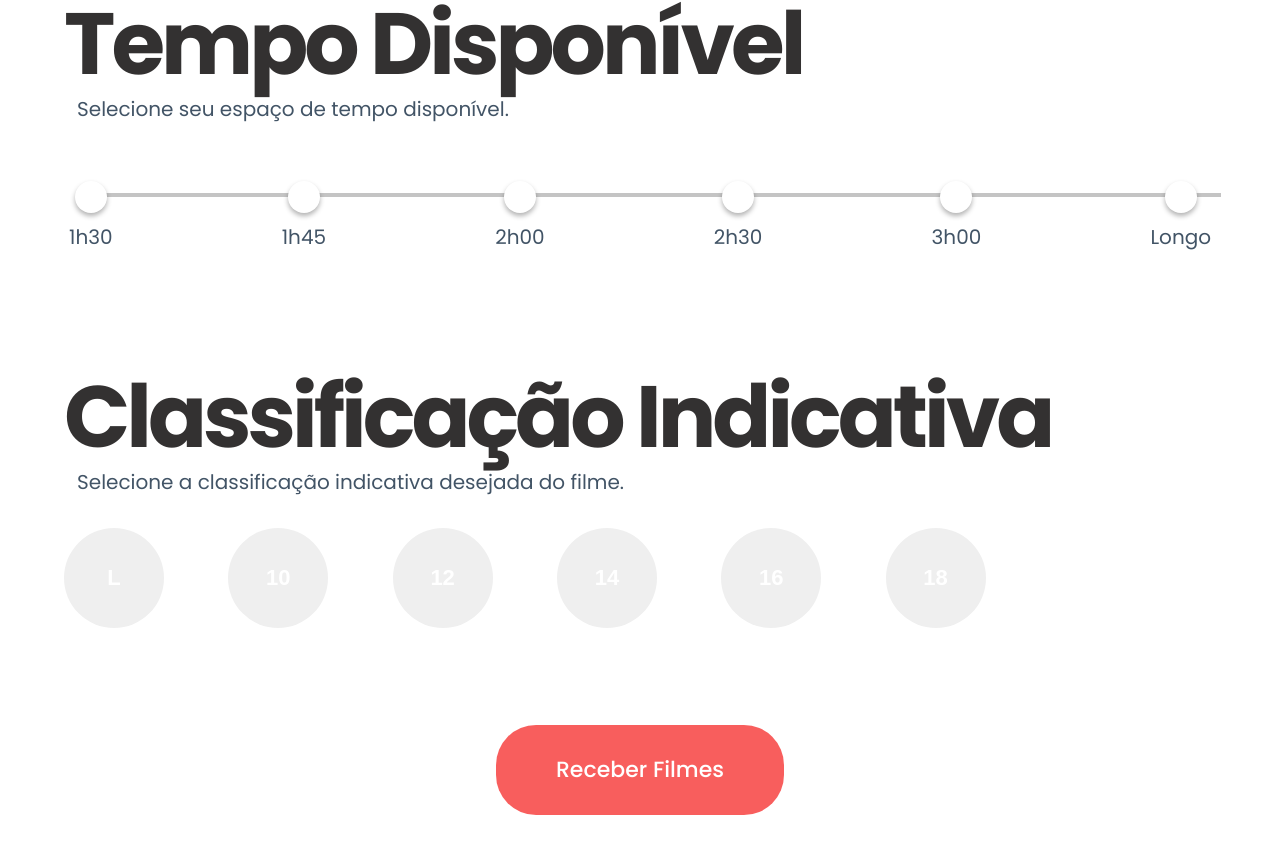
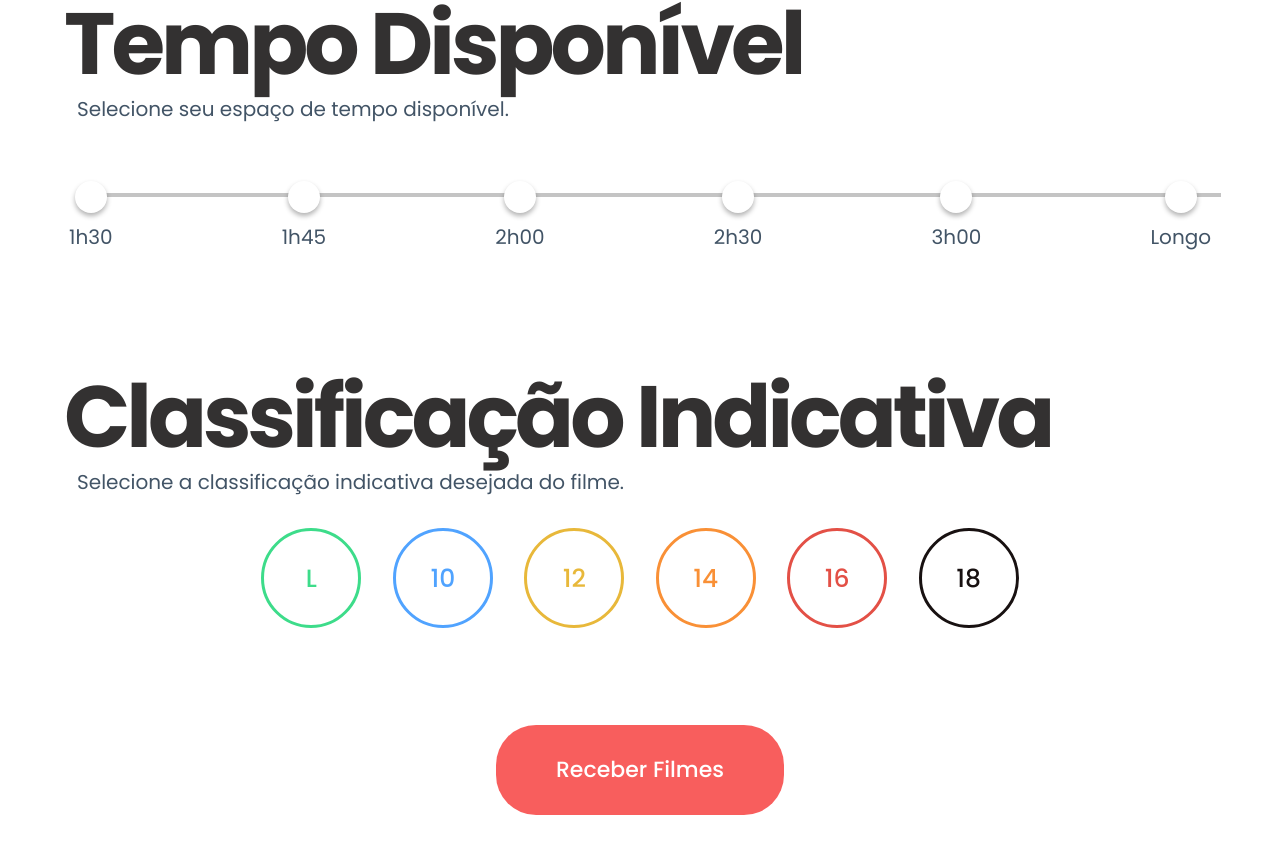
Before and after one commit to Labourguignonn/Desenvolvimento-software, a React (Vite) app in the folder Frontend/app/: page /filtros in a window 1280 px wide. Shown: the part 1011-1865 px from the top of the page. Built offline with nearby package versions, Linux system fonts and the light colour scheme.

Commit message:
Update FiltersPage.css

```diff
--- a/Frontend/app/src/pages/FiltersPage/FiltersPage.css
+++ b/Frontend/app/src/pages/FiltersPage/FiltersPage.css
@@ -268,12 +268,12 @@
 .section-rating {
     display: flex;
     gap: 10px;
-    justify-content: space-between;
+    justify-content: space-evenly;
     align-items: center;
-    width: 80%;
+    width: 100%;
+    max-width: 800px;
+    margin: 0 auto;
 }
-
-/* Botões de avaliação */
 .button-option {
     flex: 1;
     max-width: 100px;
@@ -282,7 +282,6 @@
     padding: 10px;
     font-size: 16px;
     font-weight: bold;
-    color: #fff;
     cursor: pointer;
     transition: all 0.3s ease-in-out;
     border: 3px solid transparent;
@@ -290,66 +289,90 @@
     align-items: center;
     justify-content: center;
     text-align: center;
-}
-
-.button-option.selected {
-    border-color: transparent;
-    background-color: var(--var-L); /* A cor do fundo pode ser variável conforme o seu estilo */
-    color: white;
-  }
-
-  .button-option #rating-var-10.selected {
-    background-color: var(--var-10);
-  }
-
-  .button-option #rating-var-12.selected {
-    background-color: var(--var-12);
-  }
-
-  .button-option #rating-var-14.selected {
-    background-color: var(--var-14);
-  }
-
-  .button-option #rating-var-16.selected {
-    background-color: var(--var-16);
-  }
-
-  .button-option #rating-var-18.selected {
-    background-color: var(--var-18);
-  }
-
-  .button-option .value {
-    font-weight: bold;
-    font-family: Arial, sans-serif; /* A fonte pode ser alterada de acordo com o estilo */
-  }
-
-  .button-option:hover {
-    opacity: 0.8;
-  }
-
-  .button-option:focus {
-    outline: none;
-  }
-
-
-/* Estilo do texto dentro dos botões */
-.value {
     font-family: Poppins;
     font-weight: 500;
-    font-size: 22px;
+    font-size: 25px;
     line-height: 100%;
     letter-spacing: 0%;
     text-align: center;
     vertical-align: middle;
 }
 
-.button-option:disabled {
-    background-color: #f5f5f5;
-    border-color: #ddd;
-    color: #aaa;
-    cursor: not-allowed;
+.button-option:hover {
+    transform: scale(1.1);
 }
 
+/* Botões selecionados */
+.button-option.selected {
+    color: var(--color-2);
+    background-color: var(--color-1);
+}
+
+#rating-l {
+    background-color: var(--color-2);
+    border: 3px solid var(--var-L);
+    color: var(--var-L);
+}
+
+#rating-l.selected {
+    background-color: var(--var-L);
+    color: var(--color-2);
+}
+
+#rating-10 {
+    background-color: var(--color-2);
+    border: 3px solid var(--var-10);
+    color: var(--var-10);
+}
+
+#rating-10.selected {
+    background-color: var(--var-10);
+    color: var(--color-2);
+}
+
+#rating-12 {
+    background-color: var(--color-2);
+    border: 3px solid var(--var-12);
+    color: var(--var-12);
+}
+
+#rating-12.selected {
+    background-color: var(--var-12);
+    color: var(--color-2);
+}
+
+#rating-14 {
+    background-color: var(--color-2);
+    border: 3px solid var(--var-14);
+    color: var(--var-14);
+}
+
+#rating-14.selected {
+    background-color: var(--var-14);
+    color: var(--color-2);
+}
+
+#rating-16 {
+    background-color: var(--color-2);
+    border: 3px solid var(--var-16);
+    color: var(--var-16);
+}
+
+#rating-16.selected {
+    background-color: var(--var-16);
+    color: var(--color-2);
+}
+
+#rating-18 {
+    background-color: var(--color-2);
+    border: 3px solid var(--var-18);
+    color: var(--var-18);
+}
+
+#rating-18.selected {
+    background-color: var(--var-18);
+    color: var(--color-2);
+}
 
 /*{BOTÃO DE ENVIAR}*/
 
```
